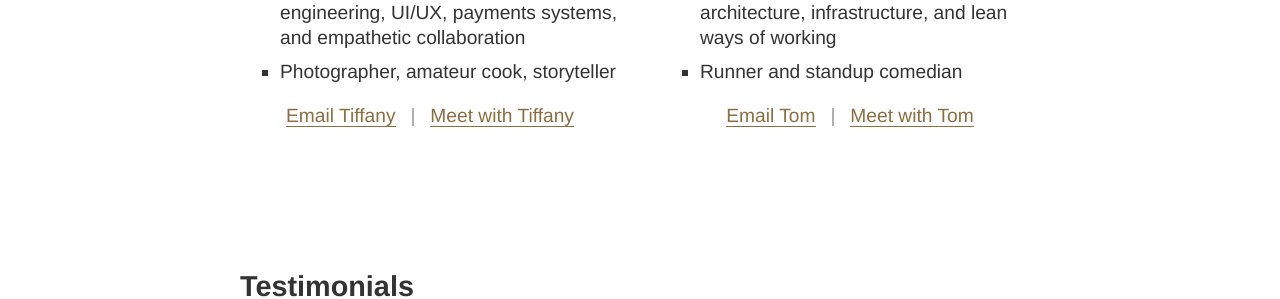
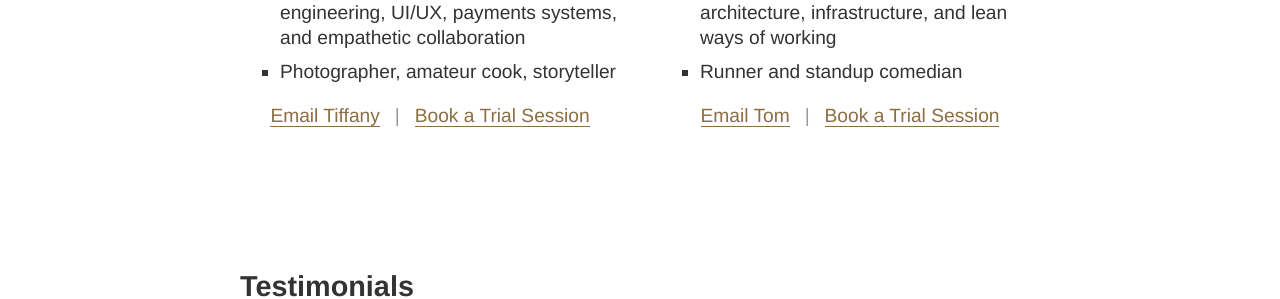
Before and after one commit to golaminar/golaminar.github.io, a Jekyll site: the page built from coaching/index.html, in a window 1280 px wide. Shown: the part 978-1277 px from the top of the page. Built offline with Jekyll 4.4.1, drawn with Linux system fonts in a browser that asks for light colours.

Commit message:
Small tidy of cv pages

```diff
--- a/_includes/about-us.html
+++ b/_includes/about-us.html
@@ -2,7 +2,7 @@
         <div class="cols">
             <div class="bio col">
                 <div class="image-frame">
-                    <a href="/tiffany/cv.html"><img src="/images/tiffany.jpg" alt="Portrait of Tiffany"></a>
+                    <a href="/tiffany/"><img src="/images/tiffany.jpg" alt="Portrait of Tiffany"></a>
                 </div>
                 <h2>Tiffany Conroy</h2>
                 <ul>
@@ -15,13 +15,17 @@
                 {% else %}
                 <div class="contact-methods">
                     <span><a href="mailto:tiffany@golaminar.de">Email Tiffany</a></span>
+                    {% if include.meeting_type == "trial_coaching" %}
+                    <span><a href="https://calendly.com/tiffany-conroy/trial-coaching-session?back=1">Book a Trial Session</a></span>
+                    {% else %}
                     <span><a href="https://calendly.com/tiffany-conroy">Meet with Tiffany</a></span>
+                    {% endif %}
                 </div>
                 {% endif %}
             </div>
             <div class="bio col">
                 <div class="image-frame">
-                    <a href="/tom/cv.html"><img src="/images/tom.jpg" alt="Portrait of Tom"></a>
+                    <a href="/tom/"><img src="/images/tom.jpg" alt="Portrait of Tom"></a>
                 </div>
                 <h2>Tom Stuart</h2>
                 <ul>
@@ -34,7 +38,11 @@
                 {% else %}
                 <div class="contact-methods">
                     <span><a href="mailto:tom@golaminar.de">Email Tom</a></span>
+                    {% if include.meeting_type == "trial_coaching" %}
+                    <span><a href="https://calendly.com/get-time-with-tom/trial-coaching-call?back=1">Book a Trial Session</a></span>
+                    {% else %}
                     <span><a href="https://calendly.com/get-time-with-tom">Meet with Tom</a></span>
+                    {% endif %}
                 </div>
                 {% endif %}
             </div>
--- a/coaching/index.html
+++ b/coaching/index.html
@@ -41,7 +41,7 @@ description: We are available as coaches for engineering leaders. Hire us indivi
         </div>
 
     </section>
-{% include about-us.html %}
+{% include about-us.html meeting_type = "trial_coaching" %}
     <section class="page" id="testimonials">
         <h2>Testimonials</h2>
         <div class="cols">
--- a/tiffany/cv.html
+++ b/tiffany/cv.html
@@ -24,7 +26,7 @@ description: Engineering leader, trainer, and coach with 20+ years of profession
         <div class="cols">
             <div class="col col-sidebar">
                 <div class="image-frame">
-                    <a href="/tiffany/cv.html"><img src="/images/tiffany.jpg" alt="Portrait of Tiffany"></a>
+                    <a href="/tiffany/"><img src="/images/tiffany.jpg" alt="Portrait of Tiffany"></a>
                 </div>
             </div>
             <div class="col col-main">
--- a/tom/cv.html
+++ b/tom/cv.html
@@ -26,7 +28,7 @@ description: Software developer, technical leader, people manager, cyclist, runn
         <div class="cols">
             <div class="col col-sidebar">
                 <div class="image-frame">
-                    <a href="/tom/cv.html"><img src="/images/tom.jpg" alt="Portrait of Tom"></a>
+                    <a href="/tom/"><img src="/images/tom.jpg" alt="Portrait of Tom"></a>
                 </div>
             </div>
             <div class="col col-main">
```
Also changed, not shown: other parts of tiffany/cv.html (+2 -0 lines), other parts of tom/cv.html (+2 -0 lines).
